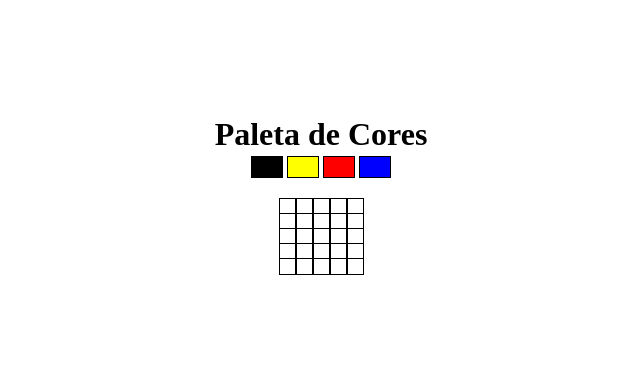
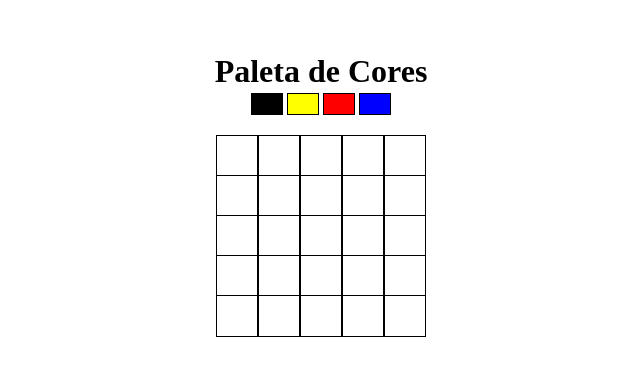
Before and after one commit to AngelicaCSSilva/TRYBE-Projeto-03-Pixels-Art, a plain HTML site: page index.html in a window 1280 px wide. Shown: the part 190-566 px from the top of the page, without its empty margins (362-1002 px from the left). Drawn offline with Linux system fonts and the light colour scheme.

Commit message:
5- Alterado tamanho de cada pixel.

```diff
--- a/style.css
+++ b/style.css
@@ -41,13 +41,13 @@
 }
 
 .pixel {
-    height: 15px;
-    width: 15px;
+    height: 40px;
+    width: 40px;
     background-color: white;
     border: 1px solid black;
     display: inline-block;
 }
 
 .line {
-  height: 15px;
+  height: 40px;
 }
```
